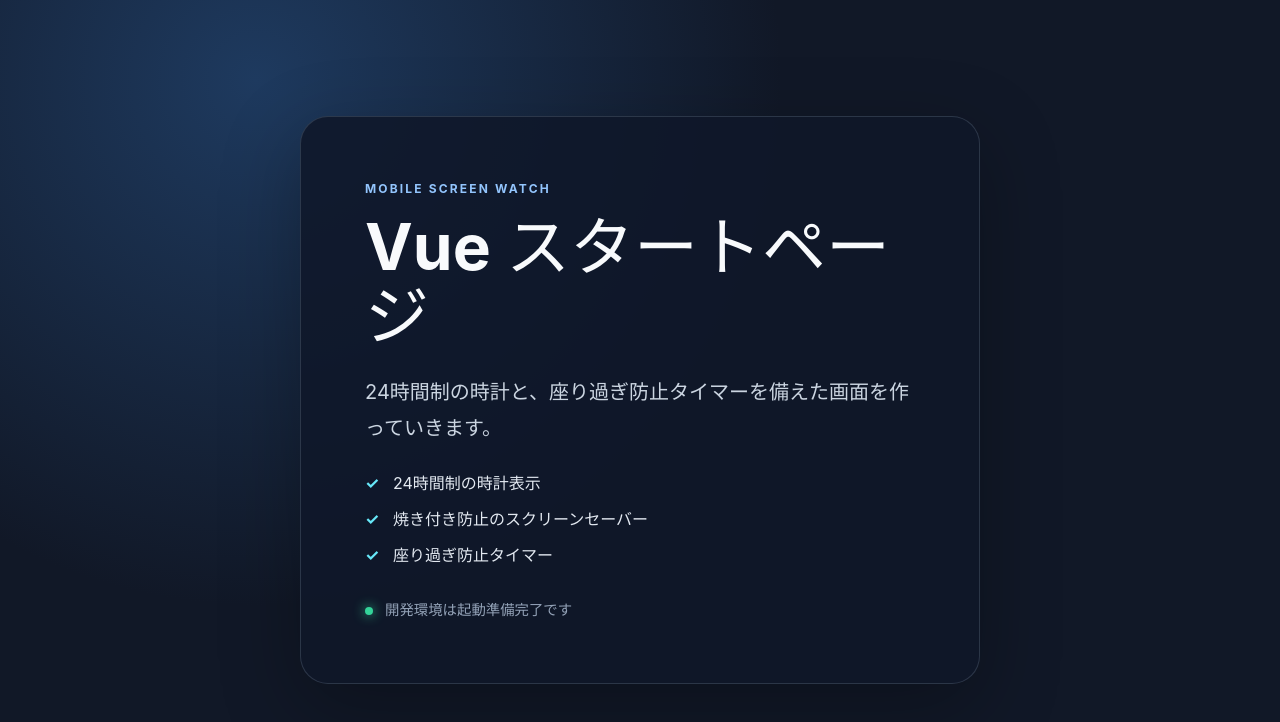
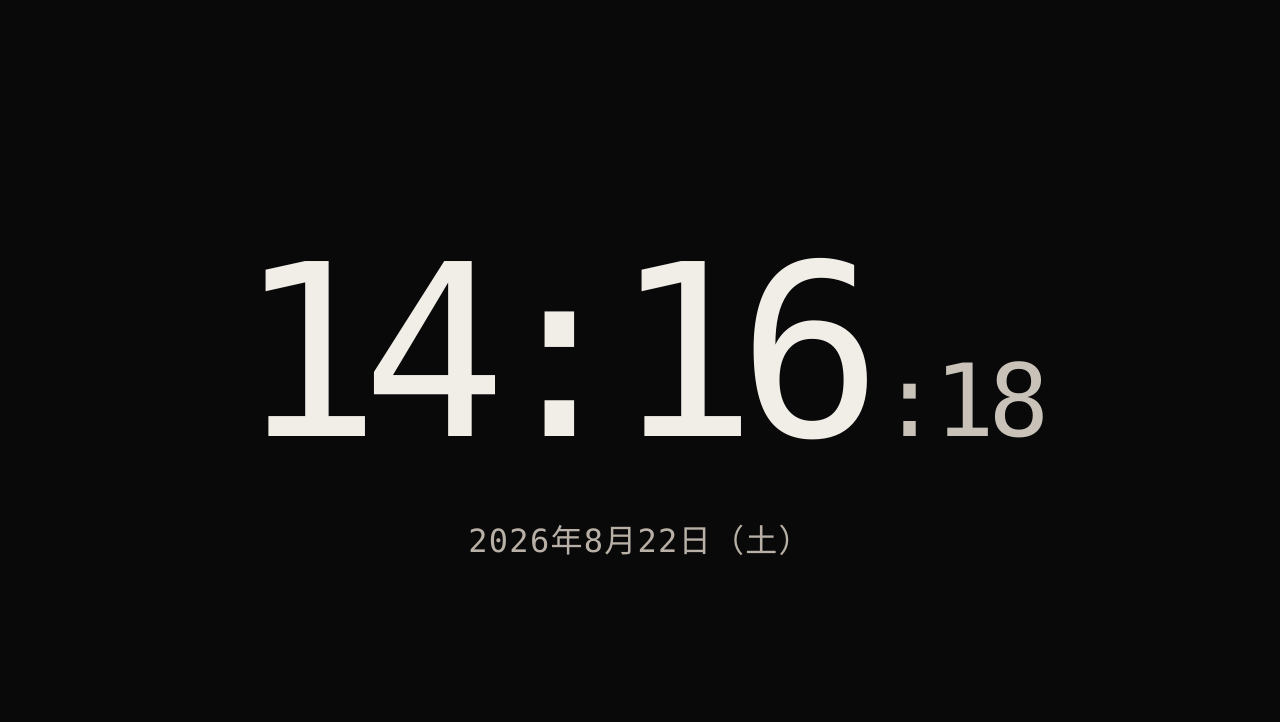
Before and after one commit to hoyoyo-arale/mobile-screen-watch, a Vue app: page / in a window 1280 px wide. Shown: the top 722 px of the page. Built offline with nearby package versions, Linux system fonts and the light colour scheme.

Commit message:
feat: add static clock display

```diff
--- a/src/App.vue
+++ b/src/App.vue
@@ -1,23 +1,53 @@
 <script setup lang="ts">
-const features = [
-  '24時間制の時計表示',
-  '焼き付き防止のスクリーンセーバー',
-  '座り過ぎ防止タイマー',
-]
+import { computed, onMounted, onUnmounted, ref } from "vue";
+const now = ref(new Date());
+let clockInterval: number | undefined;
+
+const pad = (value: number) => String(value).padStart(2, "0");
+
+const timeText = computed(() => {
+  const date = now.value;
+  return {
+    hours: pad(date.getHours()),
+    minutes: pad(date.getMinutes()),
+    seconds: pad(date.getSeconds()),
+  };
+});
+
+const dateText = computed(() => {
+  const date = now.value;
+  const weekdays = ["日", "月", "火", "水", "木", "金", "土"];
+  return (
+    String(date.getFullYear()) +
+    "年" +
+    String(date.getMonth() + 1) +
+    "月" +
+    String(date.getDate()) +
+    "日（" +
+    weekdays[date.getDay()] +
+    "）"
+  );
+});
+
+const isoDate = computed(() => now.value.toISOString());
+onMounted(() => {
+  clockInterval = window.setInterval(() => {
+    now.value = new Date();
+  }, 1000);
+});
+onUnmounted(() => {
+  if (clockInterval !== undefined) window.clearInterval(clockInterval);
+});
 </script>
-
 <template>
-  <main class="welcome">
-    <section class="welcome-card" aria-labelledby="title">
-      <p class="eyebrow">MOBILE SCREEN WATCH</p>
-      <h1 id="title">Vue スタートページ</h1>
-      <p class="lead">
-        24時間制の時計と、座り過ぎ防止タイマーを備えた画面を作っていきます。
-      </p>
-      <ul class="features">
-        <li v-for="feature in features" :key="feature">{{ feature }}</li>
-      </ul>
-      <p class="status"><span aria-hidden="true"></span> 開発環境は起動準備完了です</p>
+  <main class="clock-screen">
+    <section class="clock-block" aria-label="現在時刻">
+      <time class="clock-time" :datetime="isoDate"
+        ><span>{{ timeText.hours }}</span
+        ><span aria-hidden="true">:</span><span>{{ timeText.minutes }}</span
+        ><span class="clock-seconds">:{{ timeText.seconds }}</span></time
+      >
+      <p class="clock-date">{{ dateText }}</p>
     </section>
   </main>
 </template>
--- a/src/style.css
+++ b/src/style.css
@@ -1,36 +1,67 @@
 :root {
-  color: #e5e7eb;
-  background: #111827;
-  font-family: Inter, ui-sans-serif, system-ui, -apple-system, BlinkMacSystemFont, "Segoe UI", sans-serif;
+  color: #f1eee8;
+  background: #090909;
+  font-family:
+    "UDEV Gothic", ui-monospace, SFMono-Regular, Menlo, Consolas, monospace;
   font-synthesis: none;
   text-rendering: optimizeLegibility;
 }
-
-* { box-sizing: border-box; }
-
-body { margin: 0; min-width: 320px; min-height: 100vh; }
-
-.welcome {
+* {
+  box-sizing: border-box;
+}
+html,
+body,
+#app {
+  min-width: 320px;
+  min-height: 100%;
+  margin: 0;
+}
+body {
+  min-height: 100vh;
+  background: #090909;
+}
+.clock-screen {
   display: grid;
   min-height: 100vh;
+  min-height: 100dvh;
   place-items: center;
-  padding: 24px;
-  background: radial-gradient(circle at 20% 10%, #1e3a5f 0, transparent 42%), #111827;
+  padding: max(24px, env(safe-area-inset-top))
+    max(24px, env(safe-area-inset-right)) max(24px, env(safe-area-inset-bottom))
+    max(24px, env(safe-area-inset-left));
+  background: #090909;
 }
-
-.welcome-card {
-  width: min(100%, 680px);
-  padding: clamp(28px, 7vw, 64px);
-  border: 1px solid rgb(148 163 184 / 22%);
-  border-radius: 28px;
-  background: rgb(15 23 42 / 88%);
-  box-shadow: 0 24px 80px rgb(0 0 0 / 28%);
+.clock-block {
+  width: min(100%, 1100px);
+  text-align: center;
 }
-
-.eyebrow { margin: 0 0 16px; color: #93c5fd; font-size: .75rem; font-weight: 700; letter-spacing: .18em; }
-h1 { margin: 0; color: #f8fafc; font-size: clamp(2rem, 8vw, 4rem); line-height: 1.08; }
-.lead { margin: 24px 0; color: #cbd5e1; font-size: clamp(1rem, 2.5vw, 1.25rem); line-height: 1.8; }
-.features { display: grid; gap: 12px; margin: 0; padding: 0; list-style: none; color: #e2e8f0; }
-.features li::before { content: "✓"; display: inline-block; width: 28px; color: #67e8f9; font-weight: 700; }
-.status { margin: 32px 0 0; color: #94a3b8; font-size: .9rem; }
-.status span { display: inline-block; width: 8px; height: 8px; margin-right: 8px; border-radius: 50%; background: #34d399; box-shadow: 0 0 12px #34d399; }
+.clock-time {
+  display: inline-flex;
+  align-items: baseline;
+  color: #f1eee8;
+  font-size: clamp(4rem, 19vw, 15rem);
+  font-weight: 400;
+  letter-spacing: -0.08em;
+  line-height: 0.95;
+  font-variant-numeric: tabular-nums;
+  white-space: nowrap;
+}
+.clock-seconds {
+  margin-left: 0.16em;
+  color: #c8c2b9;
+  font-size: 0.42em;
+  letter-spacing: -0.06em;
+}
+.clock-date {
+  margin: clamp(24px, 5vw, 48px) 0 0;
+  color: #b8b0a6;
+  font-size: clamp(1rem, 3.5vw, 2rem);
+  letter-spacing: 0.04em;
+}
+@media (orientation: landscape) and (max-height: 500px) {
+  .clock-screen {
+    padding-block: 16px;
+  }
+  .clock-date {
+    margin-top: 16px;
+  }
+}
```
